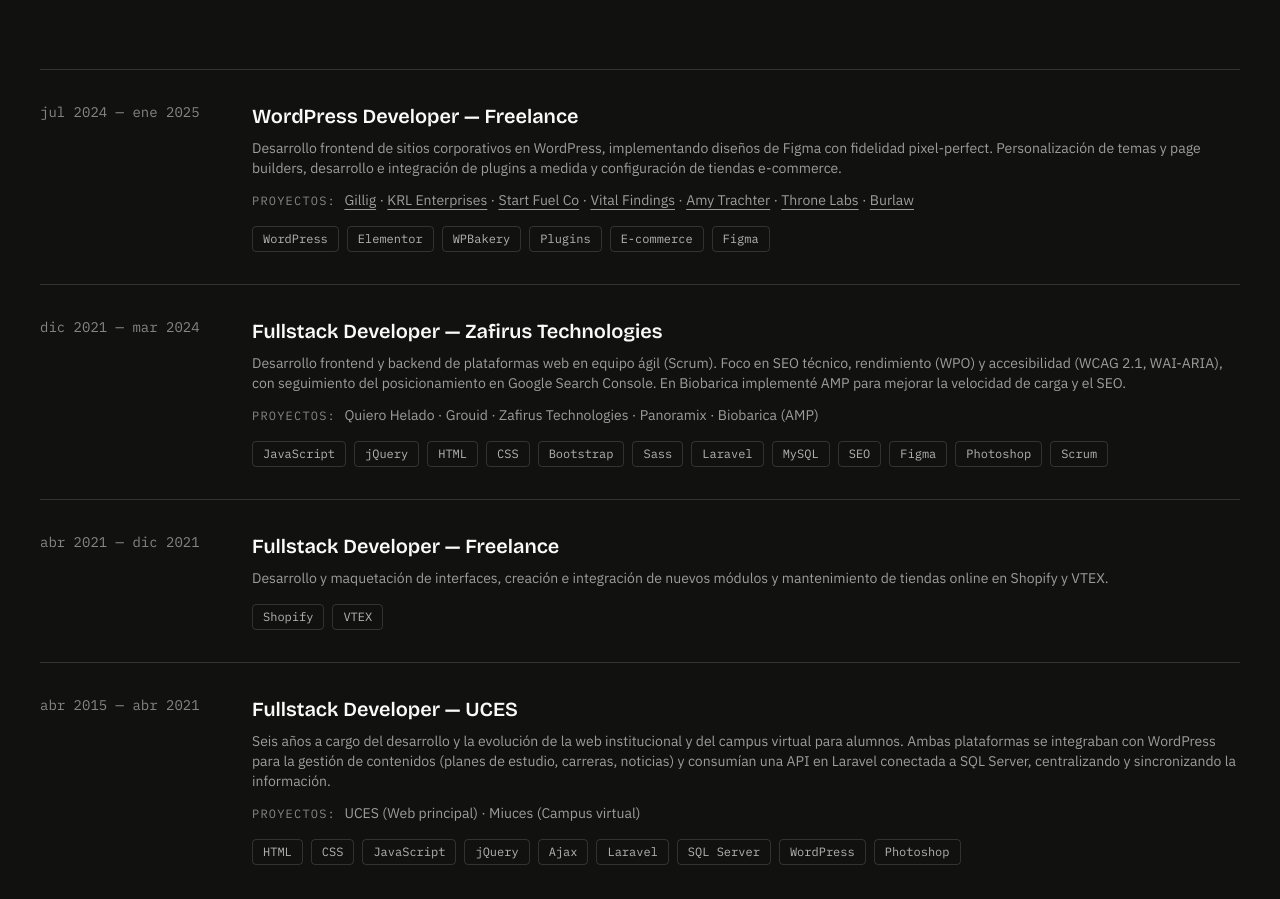
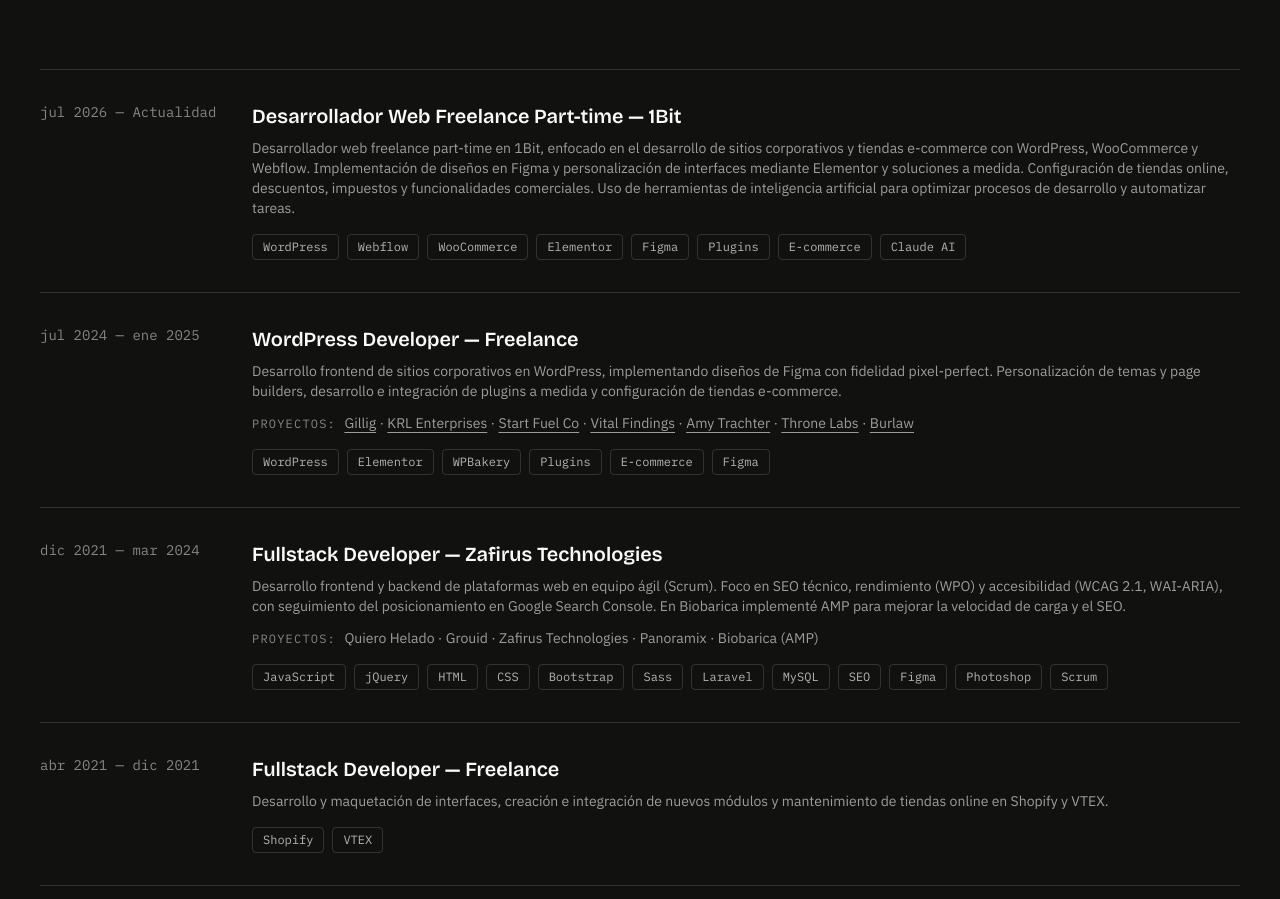
Before and after one commit to jissust/portfolio-landing, a React (Vite) app: page / in a window 1280 px wide. Shown: the part 2742-3641 px from the top of the page. Built offline with nearby package versions, Linux system fonts and the light colour scheme.

Commit message:
content: update work experience and skills

```diff
--- a/src/components/sections/About.jsx
+++ b/src/components/sections/About.jsx
@@ -4,7 +4,7 @@
   const { t } = useTranslation();
 
   return (
-    <section id="about" class="border-b border-line px-6 py-24 md:px-10 md:py-32 sticky top-0 z-20 h-screen bg-surface flex items-center" aria-label={t("about.title")}>
+    <section id="sobre-mi" class="border-b border-line px-6 py-24 md:px-10 md:py-32 sticky top-0 z-20 h-screen bg-surface flex items-center" aria-label={t("about.title")}>
       <div class="mx-auto grid max-w-7xl gap-12 md:grid-cols-[280px_1fr] md:gap-20">
         <div>
           <p class="font-mono text-sm text-ink-soft">( 01 )</p>
--- a/src/components/sections/Experience.jsx
+++ b/src/components/sections/Experience.jsx
@@ -23,7 +23,7 @@
 
   return (
     <section
-      id="experience"
+      id="experiencia"
       aria-label={t("experience.title")}
       className="relative z-40 flex min-h-screen items-center border-b border-line-dark bg-ink px-6 py-24 text-paper md:px-10 md:py-32"
     >
--- a/src/data/experience.json
+++ b/src/data/experience.json
@@ -1,4 +1,15 @@
 [
+  {
+    "id": "desarrollador-web-freelance-part-time-1bit",
+    "role": "Desarrollador Web Freelance Part-time",
+    "company": "1Bit",
+    "startDate": "2026-07",
+    "endDate": "2026-10",
+    "current": true,
+    "description": "Desarrollador web freelance part-time en 1Bit, enfocado en el desarrollo de sitios corporativos y tiendas e-commerce con WordPress, WooCommerce y Webflow. Implementación de diseños en Figma y personalización de interfaces mediante Elementor y soluciones a medida. Configuración de tiendas online, descuentos, impuestos y funcionalidades comerciales. Uso de herramientas de inteligencia artificial para optimizar procesos de desarrollo y automatizar tareas.",
+    "projects": [],
+    "tags": ["WordPress", "Webflow", "WooCommerce", "Elementor", "Figma", "Plugins", "E-commerce", "Claude AI"]
+  },
   {
     "id": "freelance-wordpress",
     "role": "WordPress Developer",
```
